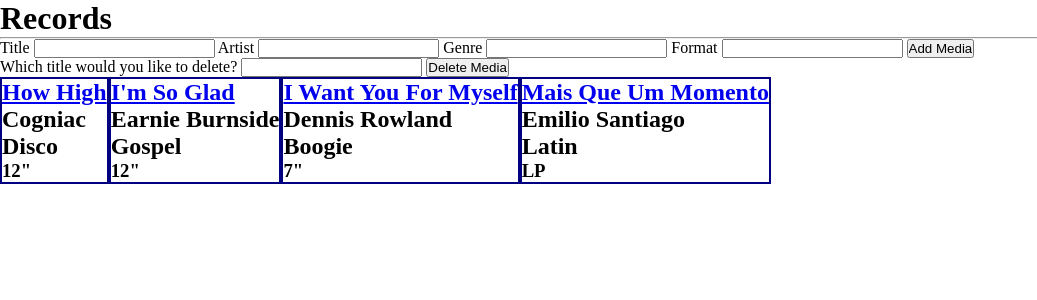
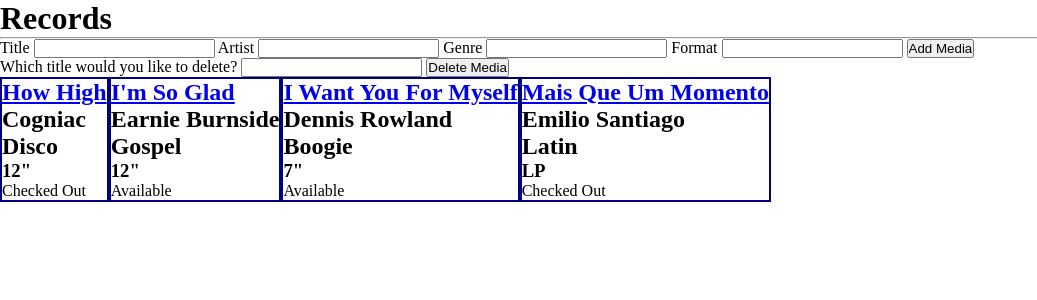
Before and after one commit to rossbuc/record_swap_lab, a Flask app: page /records in a window 1280 px wide. Shown: the top 300 px of the page, without its empty margins (0-1037 px from the left). Run offline with Flask 3, Linux system fonts and the light colour scheme.

Commit message:
Add checked out attribute to records showing availability

```diff
--- a/models/record.py
+++ b/models/record.py
@@ -1,7 +1,8 @@
 class Record:
 
-    def __init__(self, title, artist, genre, format):
+    def __init__(self, title, artist, genre, format, checked_out):
         self.title = title
         self.artist = artist
         self.genre = genre
         self.format = format
+        self.checked_out = checked_out
--- a/models/record_list.py
+++ b/models/record_list.py
@@ -1,10 +1,12 @@
+from operator import truediv
+from re import T
 from models.record import Record
 
 records = [
-    Record("How High", "Cogniac", "Disco", "12\""),
-    Record("I'm So Glad", "Earnie Burnside", "Gospel", "12\""),
-    Record("I Want You For Myself", "Dennis Rowland", "Boogie", "7\""),
-    Record("Mais Que Um Momento", "Emilio Santiago", "Latin", "LP")
+    Record("How High", "Cogniac", "Disco", "12\"", True),
+    Record("I'm So Glad", "Earnie Burnside", "Gospel", "12\"", False),
+    Record("I Want You For Myself", "Dennis Rowland", "Boogie", "7\"", False),
+    Record("Mais Que Um Momento", "Emilio Santiago", "Latin", "LP", True)
 ]
 
 def add_new_media(media):
--- a/templates/index.jinja
+++ b/templates/index.jinja
@@ -30,6 +30,7 @@
             <input type="submit" value="Delete Media">
         </form>
     </div>
+    </div>
     <section class="records">
         {% for record in record_list %}
         <div class="records-entry">
@@ -37,6 +38,11 @@
             <h2>{{ record.artist }}</h2>
             <h2>{{ record.genre }}</h2>
             <h3>{{ record.format }}</h3>
+            {% if record.checked_out %}
+                <p>Checked Out</p>
+            {% else %}
+                <p>Available</p>
+            {% endif %}
         </div>
         {% endfor %}
     </section>
--- a/templates/record.jinja
+++ b/templates/record.jinja
@@ -14,6 +14,11 @@
         <h2>{{ record.artist }}</h2>
         <h2>{{ record.genre }}</h2>
         <h3>{{ record.format }}</h3>
+        {% if record.checked_out %}
+            <h3>This record is checked out</h3>
+        {% else %}
+            <h3>This record is available</h3>
+        {% endif %}
     </div>
 </body>
 </html>
```
